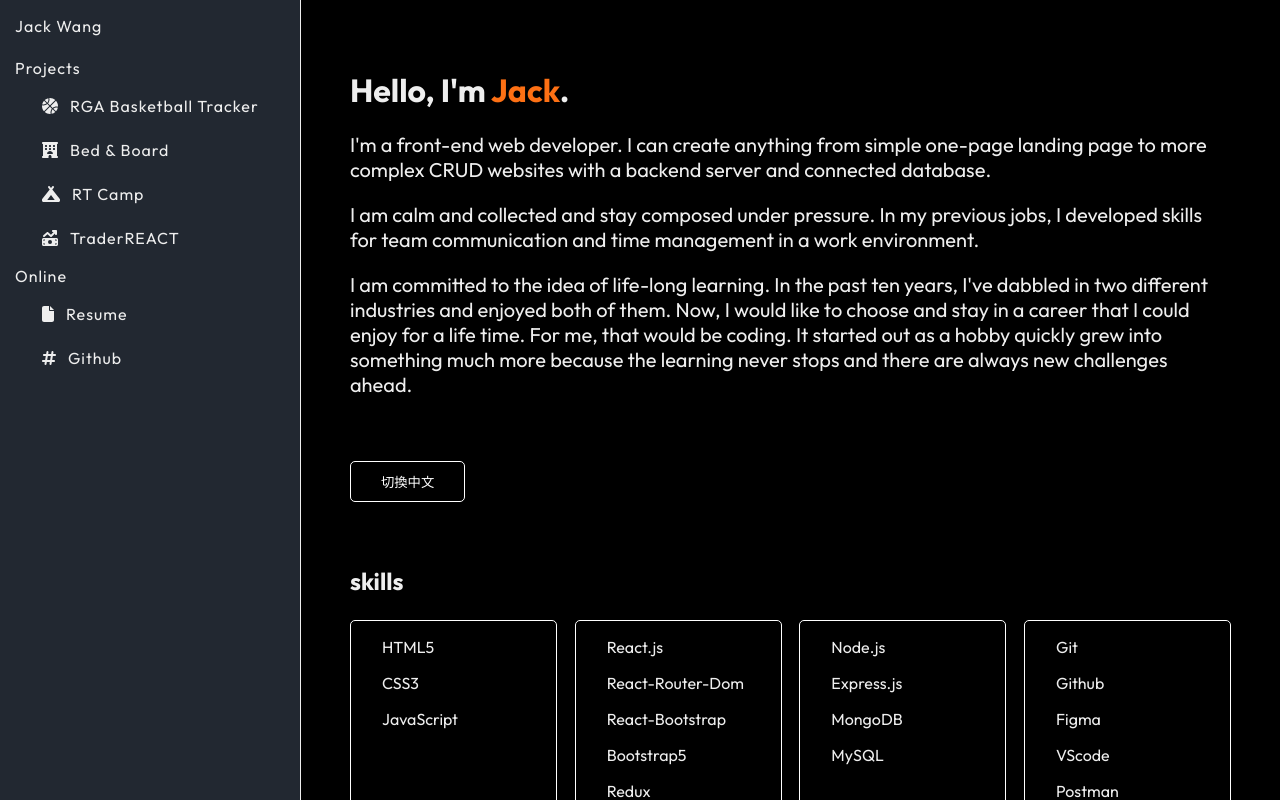
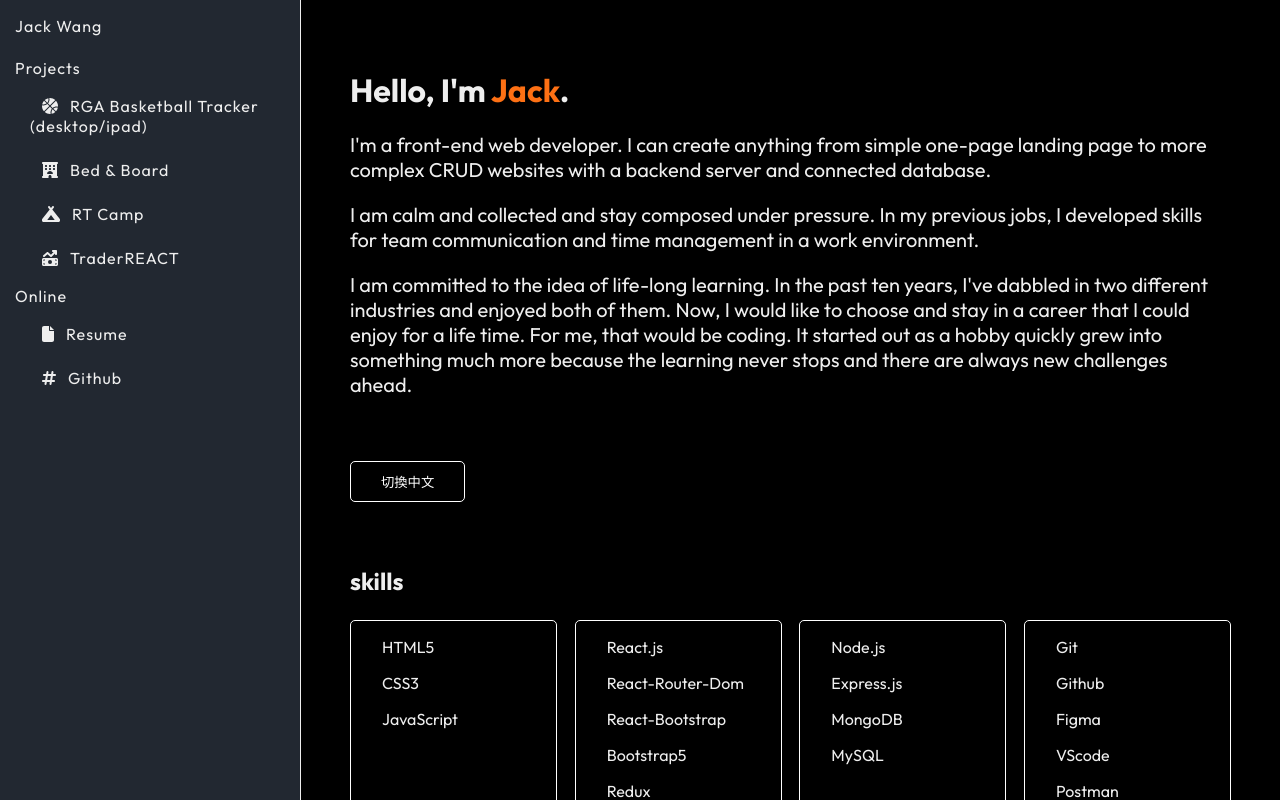
Before and after one commit to ofins/portfolio, a React (Vite) app: page / in a window 1280 px wide. Shown: the top 800 px of the page. Built offline with nearby package versions, Linux system fonts and the light colour scheme.

Commit message:
updated project

```diff
--- a/src/components/projectData.js
+++ b/src/components/projectData.js
@@ -9,7 +9,7 @@ const projects_list = [
     {
         id: 1,
         logo: faBasketball,
-        text: "RGA Basketball Tracker",
+        text: "RGA Basketball Tracker (desktop/ipad)",
         date_range: "May 24, 2023 - Jun 10, 2023",
         built_with: [
             "React.js",
```
Also changed, not shown: 2 other files (tests, documents, lock files or other folders).
